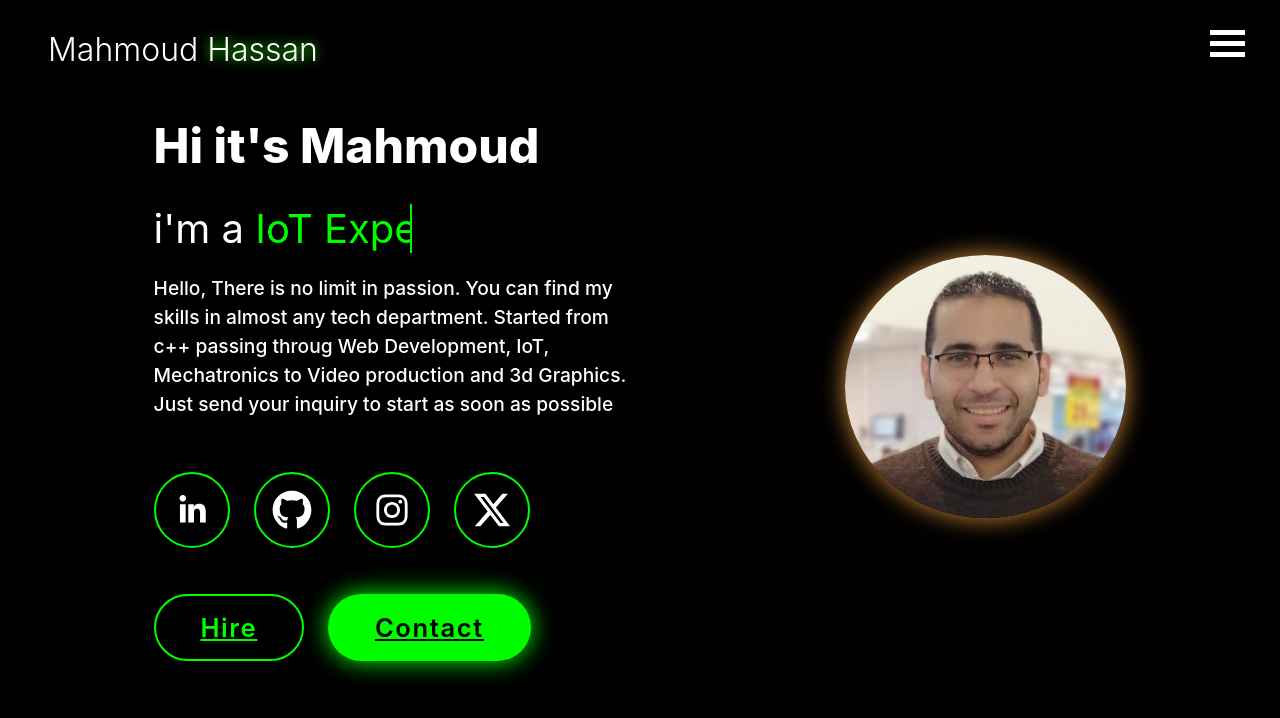
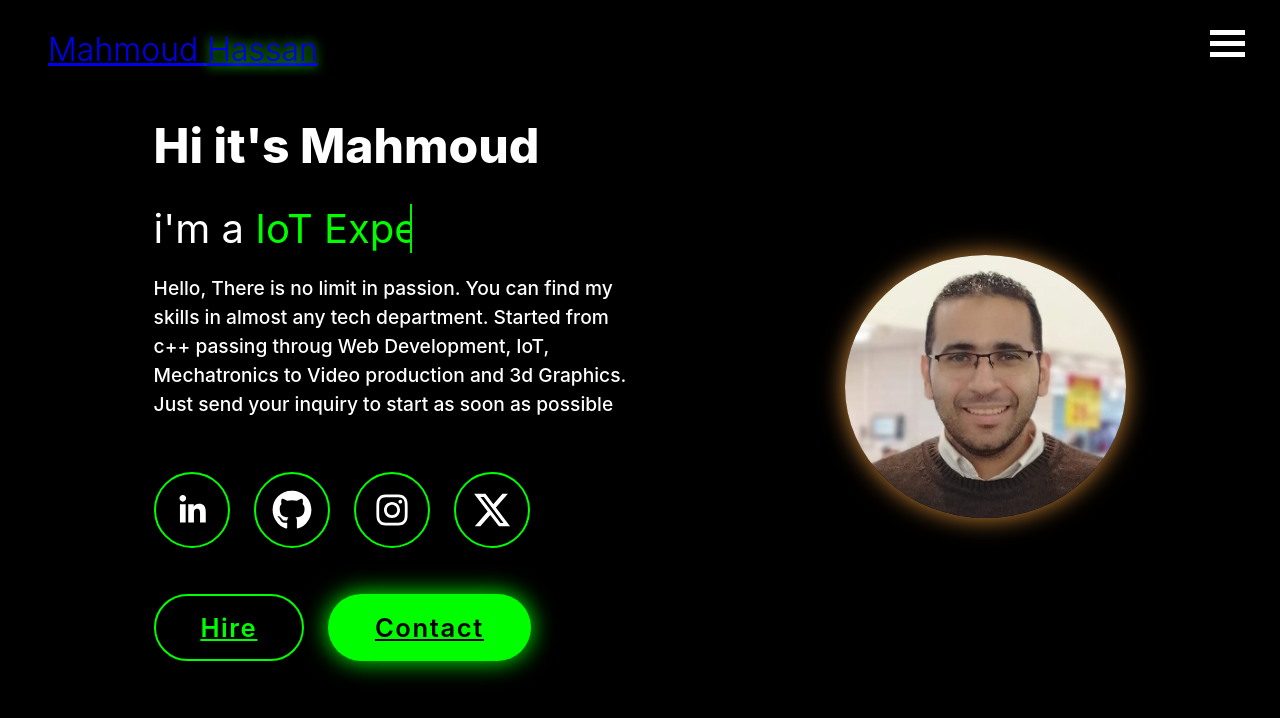
Before and after one commit to mahmoudhkassemeg/portfolio, a React (Create React App) app: page / in a window 1280 px wide. Shown: the top 718 px of the page. Built offline with nearby package versions, Linux system fonts and the light colour scheme.

Commit message:
added channel name

```diff
--- a/src/App.js
+++ b/src/App.js
@@ -27,7 +27,7 @@ function Home() {
       <header>
         <div className="headermain">
           <div className="logoName">
-            <a> Mahmoud <span>Hassan</span></a>
+            <a href="#Home"> Mahmoud <span>Hassan</span></a>
           </div>
 
           <Menu />
```
